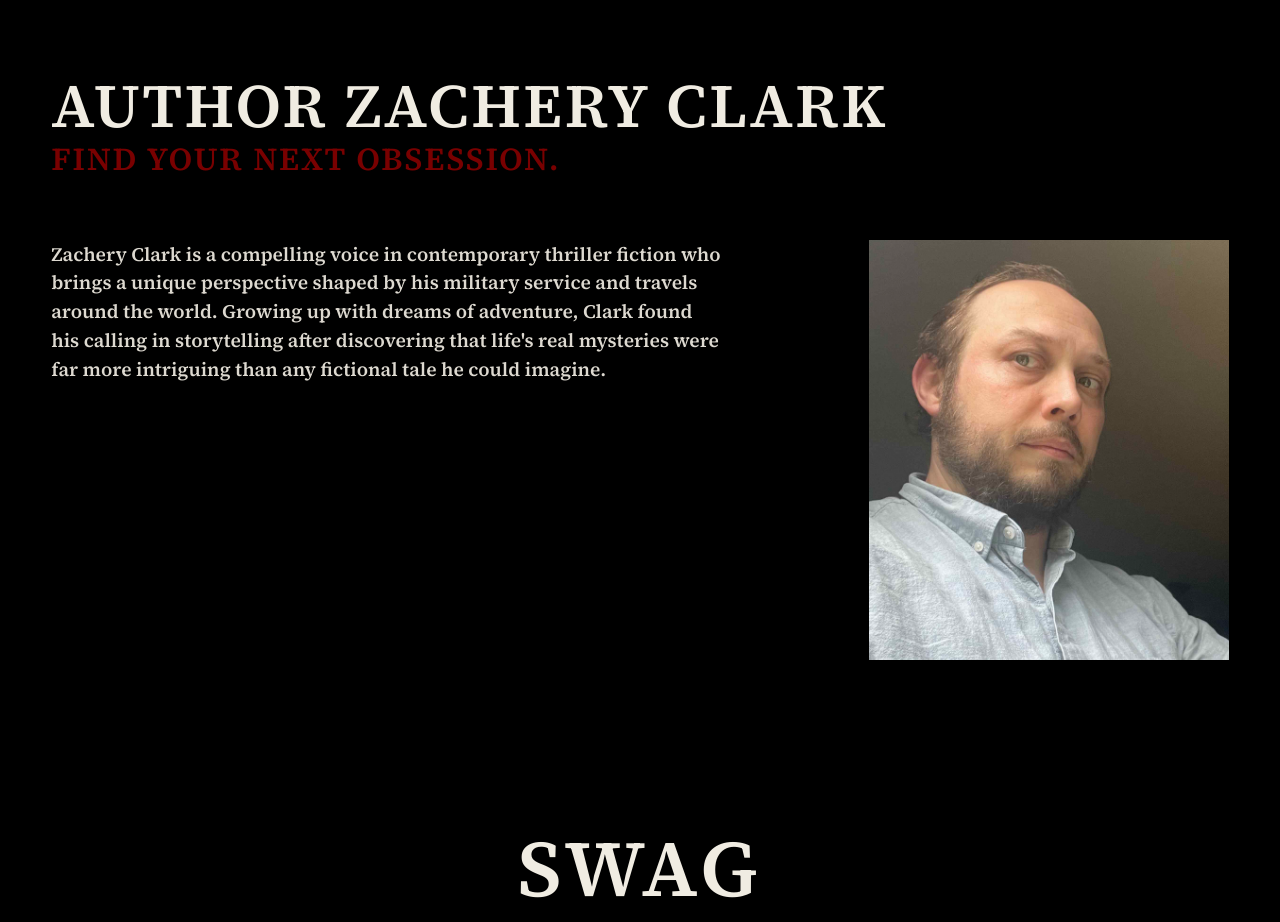
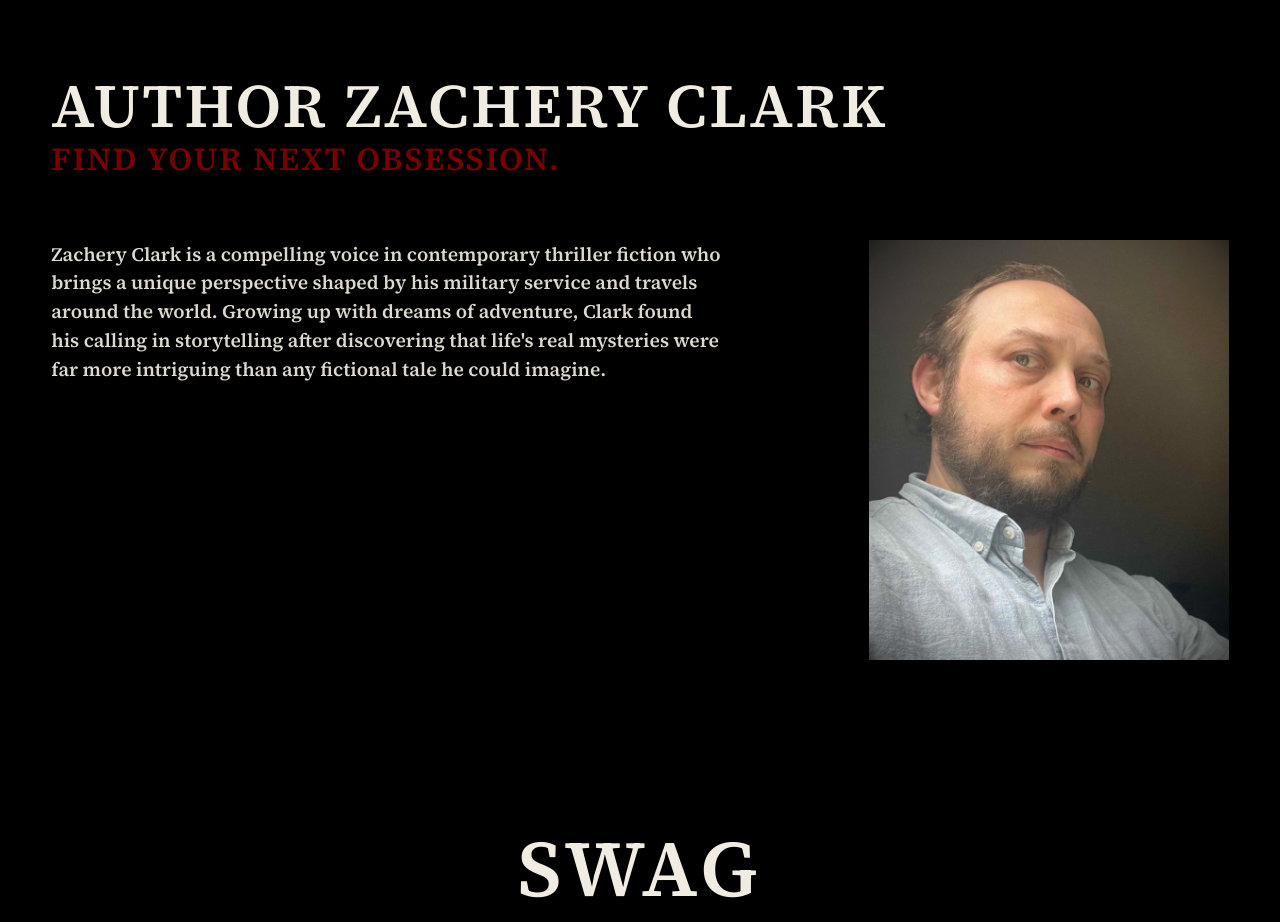
Before and after one commit to hayde26904/Zachery-Clark-Books, a Node server app: page / in a window 1280 px wide. Shown: the part 1723-2645 px from the top of the page. Run offline with Node 20, Linux system fonts and the light colour scheme.

Commit message:
vignette on author image

```diff
--- a/static/css/styles.css
+++ b/static/css/styles.css
@@ -735,7 +735,20 @@ h3.mayhem-tagline {
     grid-area: photo;
     width: min(100%, 360px);
     justify-self: end;
+    position: relative;
     overflow: hidden;
+}
+
+.author-photo-shell::after {
+    content: "";
+    position: absolute;
+    inset: 0;
+    pointer-events: none;
+    background: radial-gradient(circle at center,
+            rgba(0, 0, 0, 0) 56%,
+            rgba(0, 0, 0, 0.22) 76%,
+            rgba(0, 0, 0, 0.48) 92%,
+            rgba(0, 0, 0, 0.68) 100%);
 }
 
 .author-copy {
```
